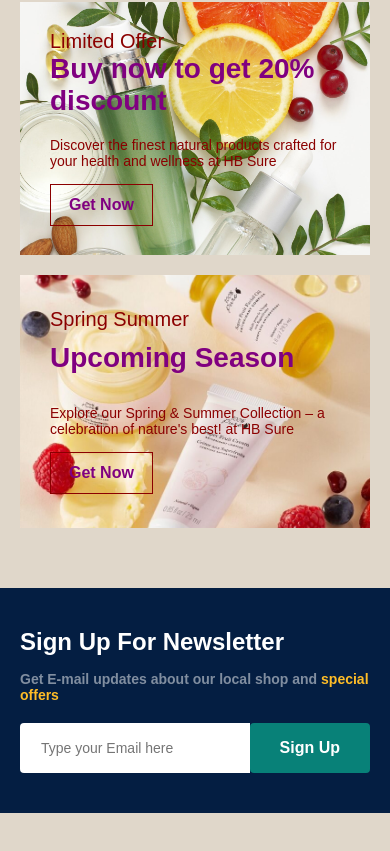
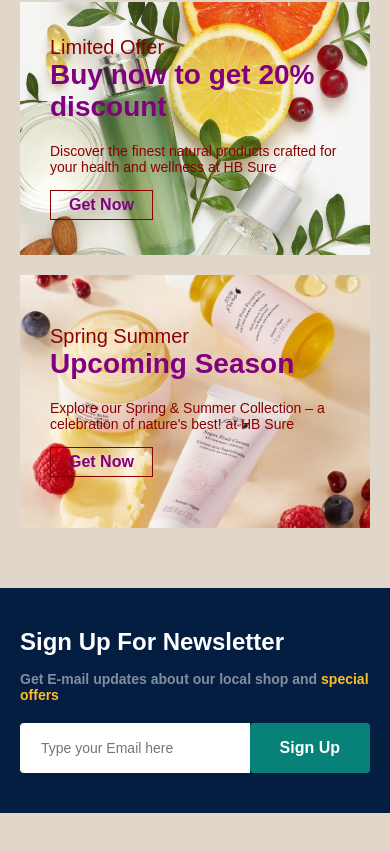
Before and after one commit to AbdulquddusMuhammad/HB-Sure-Premium, a plain HTML site: page E-Commerce/index.html in a window 390 px wide. Shown: the part 5458-6309 px from the top of the page. Drawn offline with Linux system fonts and the light colour scheme; files whose address does not match are found by name.

Commit message:
Update style.css

```diff
--- a/E-Commerce/style.css
+++ b/E-Commerce/style.css
@@ -809,4 +809,12 @@ footer .follow i:hover, footer a:hover {
     footer .copyright {
         margin: auto;
     }
+
+    #sm-banner h2 {
+        line-height: normal;
+    }
+
+    #sm-banner .banner-box button {
+        padding: 5px 18px;
+    }
 }
```
